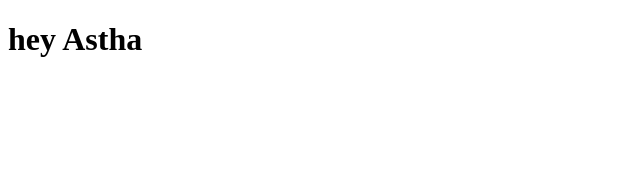
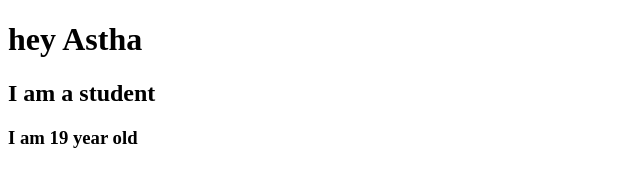
Before and after one commit to Astha-sys/-portfolio-website, a plain HTML site: page index.html in a window 1280 px wide. Shown: the whole page, without its empty margins (0-640 px from the left). Drawn offline with Linux system fonts and the light colour scheme.

Commit message:
Changes pushing to branch chance1

```diff
--- a/index.html
+++ b/index.html
@@ -7,5 +7,7 @@
 </head>
 <body>
   <h1> hey Astha </h1>
+  <h2> I am a student </h2>
+  <h3> I am 19 year old </h3>
 </body>
 </html>
```
Also changed, not shown: 1 other file.
